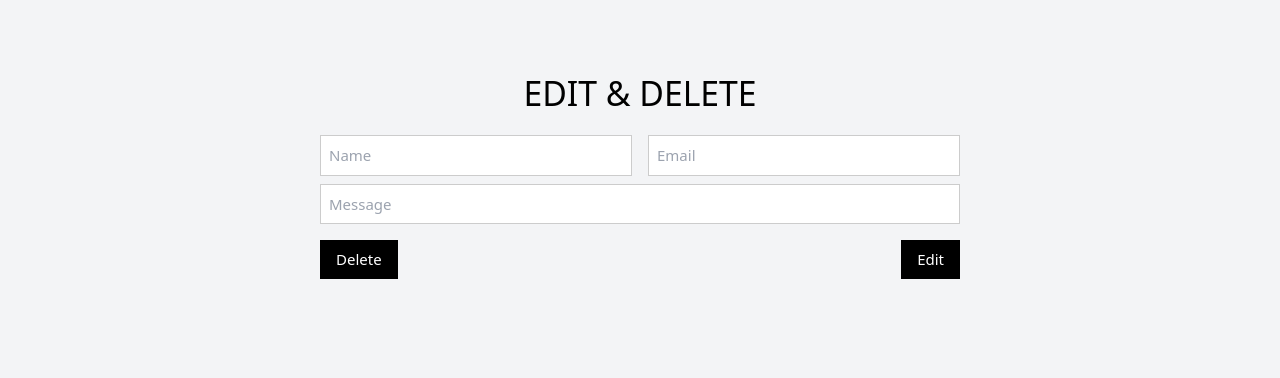
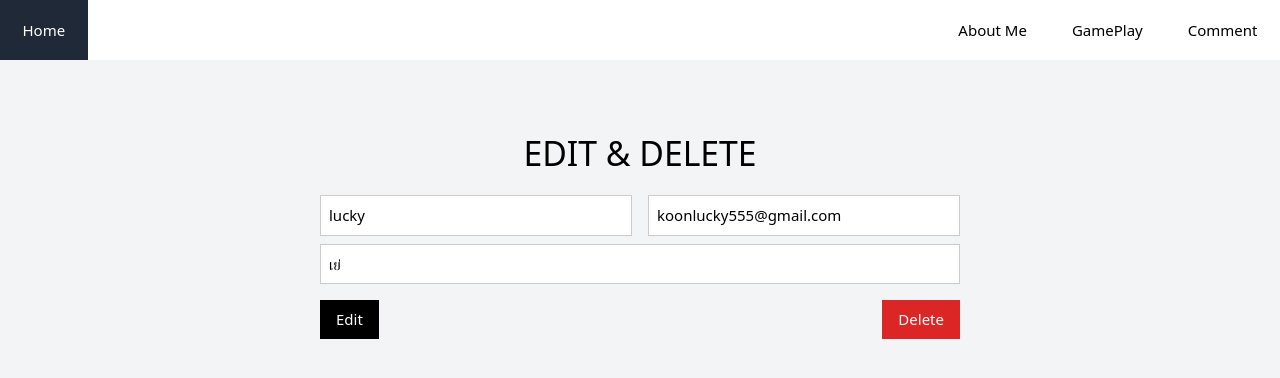
Before and after one commit to koonlucky555/INT203_62130500002_1_SPA, a Vue app: page /comment/1 in a window 1280 px wide. Shown: the top 378 px of the page. Built offline with nearby package versions, Linux system fonts and the light colour scheme; data requests are answered from the project's data file.

Commit message:
62130500002 [ADD] REST API POST PUT DELETE & [UPDATE] views components

```diff
--- a/db.json
+++ b/db.json
@@ -1,46 +1,16 @@
 {
   "formdata": [
     {
-      "name": "fd",
-      "email": "koonlucky123@gmail.com",
+      "name": "lucky",
+      "email": "koonlucky555@gmail.com",
       "message": "เย่",
       "id": 1
     },
     {
-      "name": "fd1",
-      "email": "koonlucky123@gmail.com",
-      "message": "เย่ๆ",
+      "name": "eiei",
+      "email": "eiei@hotmail.com",
+      "message": "เก่งมาก",
       "id": 2
-    },
-    {
-      "name": "art",
-      "email": "art123@gmail.com",
-      "message": "เก่งมากครับ",
-      "id": 3
-    },
-    {
-      "name": "ลัคกี้",
-      "email": "koonlucky555@gmail.com",
-      "message": "เทสกล่องข้อความแบบยาวๆๆ .",
-      "id": 4
-    },
-    {
-      "name": "win",
-      "email": "winza@hotmail.com",
-      "message": "ลัคกี้เก่งมาก เป็นกำลังใจให้ครับ",
-      "id": 5
-    },
-    {
-      "name": "tanty",
-      "email": "tantyza@hotmail.com",
-      "message": "พี่ลัคกี้เก่งมากค่า",
-      "id": 6
-    },
-    {
-      "name": "muk",
-      "email": "mukza@gmail.com",
-      "message": "yeah",
-      "id": 7
     }
   ]
 }
--- a/src/components/Modal.vue
+++ b/src/components/Modal.vue
@@ -1,6 +1,7 @@
 <template>
+<based-navbar />
   <div class="h-screen w-full bg-gray-100">
-    <p class="text-4xl pt-20 flex justify-center text-black uppercase">
+    <p class="text-4xl pt-36 flex justify-center text-black uppercase">
       Edit & Delete
     </p>
     <div class="flex justify-center pt-6">
@@ -38,13 +39,13 @@
             name="Message"
           />
           <button
-            class="w3-button w3-black w3-section w3-right"
+            class="w3-button w3-black w3-section w3-left"
             @click="editComment"
           >
             Edit
           </button>
           <button
-            class="w3-button w3-black w3-section w3-righ"
+            class="w3-button bg-red-600 text-white hover:bg-gray-400 hover:text-black w3-section w3-right "
             @click="deleteComment"
           >
             Delete</button
@@ -56,6 +57,7 @@
 </template>
 
 <script>
+import axios from 'axios'
 export default {
   name: "Modal",
   props: ["id"],
@@ -64,46 +66,54 @@ export default {
       name: "",
       email: "",
       message: "",
-      url: "http://localhost:8081/comment/" + this.id,
-      checkComment: [],
+      url: "http://localhost:5000/formdata/" + this.id,
+      checkComment: {},
       readyToConfirm: false,
     };
   },
   methods: {
+
     backToPageComment() {
       this.$router.push("/comment");
     },
-    async editComment() {
-      if (this.readyToConfirm) {
-        let editData = {
-          name: this.name,
+
+    editComment(){
+
+      axios.put(this.url,{
+        name: this.name,
           email: this.email,
-          meassage: this.message,
-        };
-        await fetch(this.url, {
-          method: "PUT",
-          headers: { "Content-Type": "application/json" },
-          body: JSON.stringify(editData),
-        });
-        this.$router.push("/comment");
+          message: this.message,
+      }).then(res => {
+            console.log(res)
+            this.$router.push("/comment");
+      })
+
+    },
+
+     deleteComment() {
+        axios.delete(this.url).then(res => {
+            console.log(res)
+            this.$router.push("/comment");
+      })
+
+    },
+    async getData() {
+      try {
+        const response = await fetch(this.url);
+        const data = await response.json();
+        return data;
+      } catch (error) {
+        console.log(error);
       }
     },
-    async deleteComment() {
-      if (this.readyToConfirm) {
-        await fetch(this.url, {
-          method: "DELETE",
-        });
-        this.$router.push("/comment");
-      }
-    },
-    async mounted() {
-      const res = await fetch(this.url);
-      const data = await res.json();
-      this.checkComment = data;
-      this.name = data.name;
-      this.email = data.email;
-      this.message = data.message;
-    },
+
   },
+  async created(){
+    this.checkComment = await this.getData();
+      this.name = this.checkComment.name;
+      this.email = this.checkComment.email;
+      this.message = this.checkComment.message;
+    console.log(this.checkComment);
+  }
 };
 </script>
--- a/src/views/Comment.vue
+++ b/src/views/Comment.vue
@@ -1,6 +1,7 @@
 <template>
-  <div class="w-full bg-gray-900 h-full" id="tour">
+  <div class="w-full bg-gray-900 " id="tour">
     <based-navbar />
+    <div class="bg-gray-900 h-screen">
     <p class="text-4xl flex justify-center pt-28 text-white uppercase">
       All comment
     </p>
@@ -8,10 +9,11 @@
       <em>Here are some of comments<br /> </em>
       <em>You can edit or delete.. Click it !<br /> </em>
     </p>
+
     <div class="grid grid-cols-3">
       <based-comment />
     </div>
-
+</div>
     <!-- Modal-->
     <form-click @when-click="switchModal" :modals="modal"></form-click>
 
@@ -25,18 +27,10 @@ export default {
     BasedComment,
   },
   modal: {
-    modalState: false,
-    TextModal: "",
+
   },
   methods: {
-    toggleModal(comment) {
-      this.modal.modalState = !this.modal.modalState;
-      this.modal.TextModal = comment.id;
-    },
-    switchModal() {
-      this.modal.modalState = !this.modal.modalState;
 
-    },
   },
 };
 </script>
```
